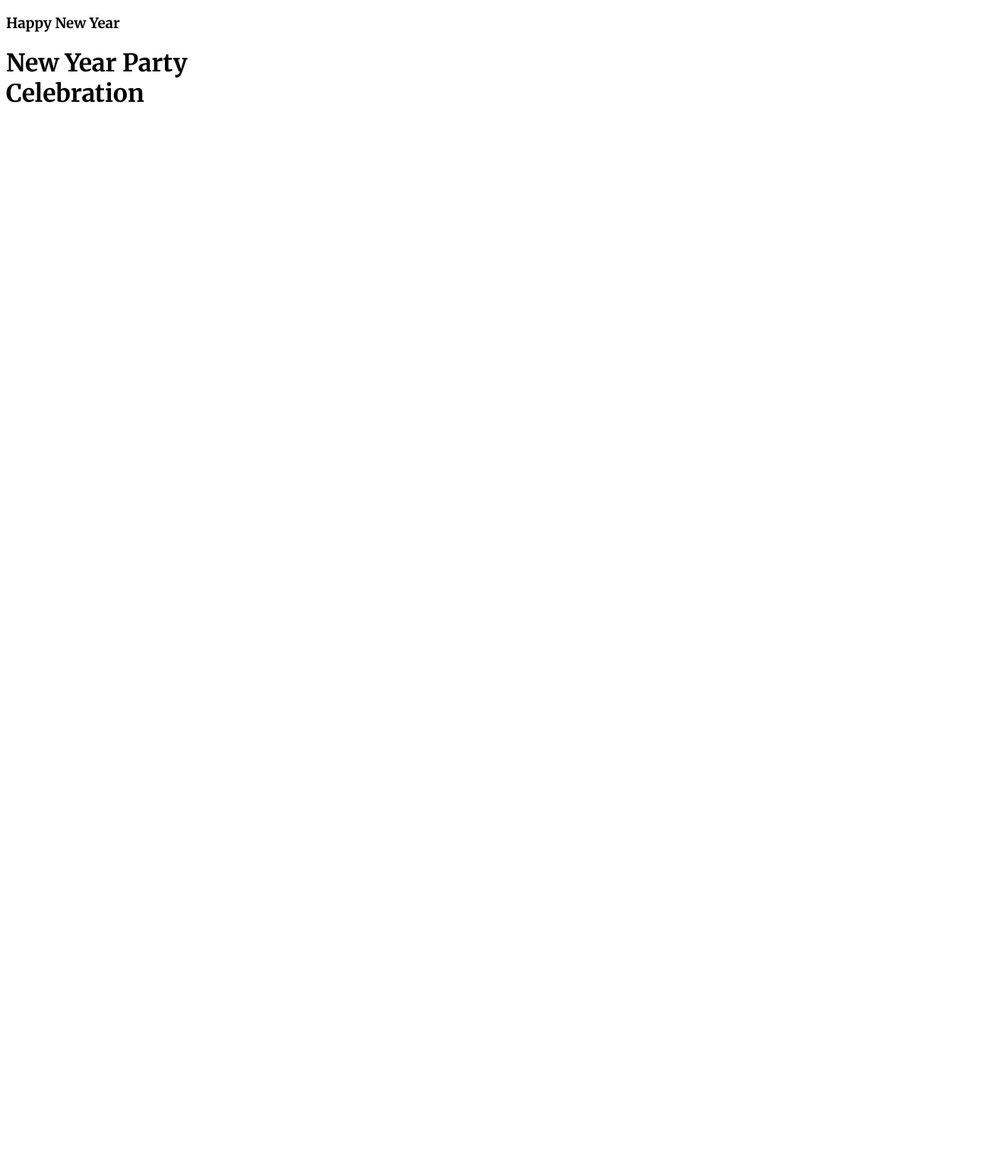
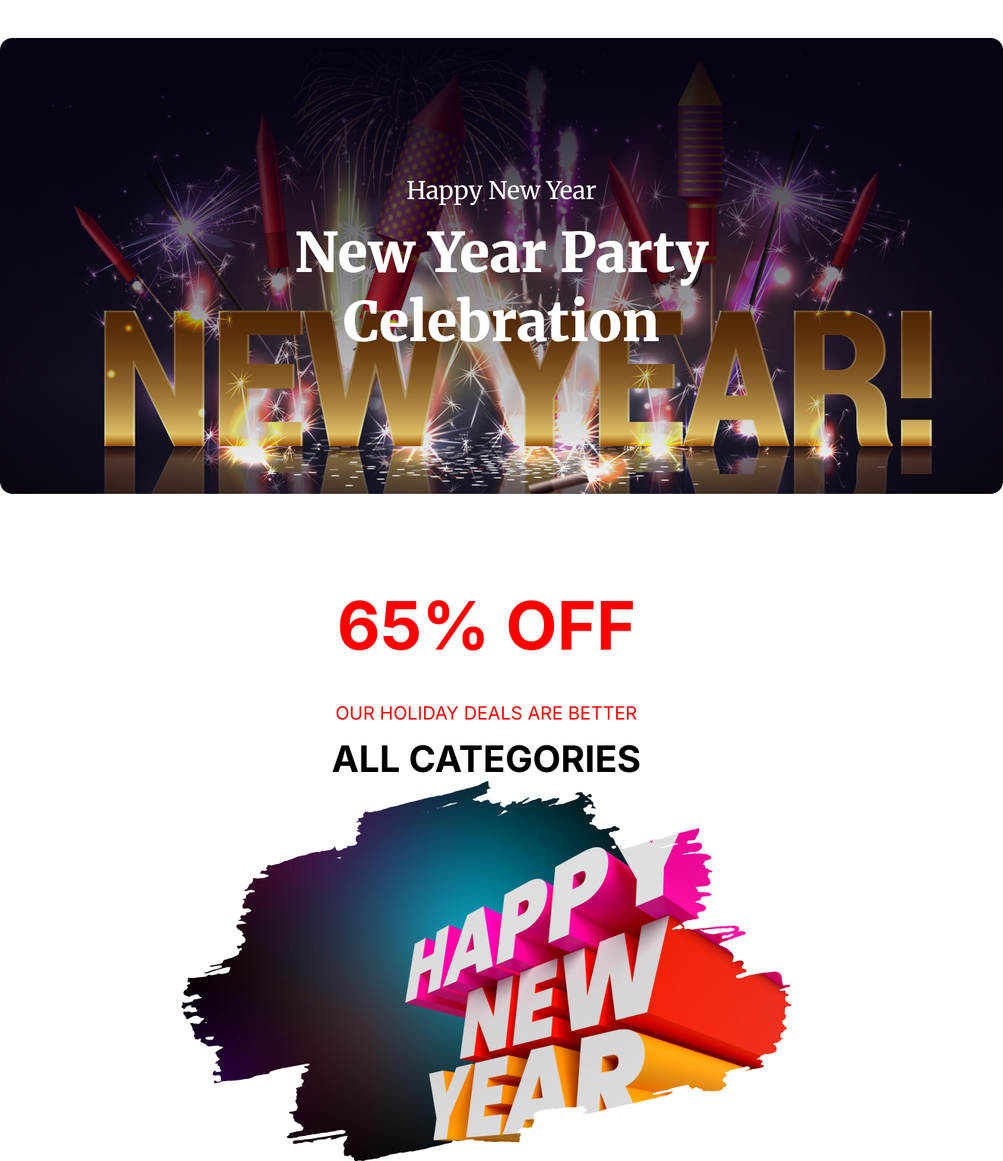
Before and after one commit to Jollypru/New-year-offer, a plain HTML site: page index.html in a window 1280 px wide. Shown: the whole page at 76% size, 1320 px wide, since content can reach past the window. Before the commit the page ends 800 px from the top, so only its background shows below. Drawn offline with Linux system fonts and the light colour scheme.

Commit message:
banner and discount offer added

```diff
--- a/index.html
+++ b/index.html
@@ -7,12 +7,19 @@
     <title>Landing Page Design</title>
 </head>
 <body>
-
+    <header class="banner-container">
+        <div class="banner">
+            <p class="banner-subtitle">Happy New Year</p>
+            <h2 class="banner-title">New Year Party<br>Celebration</h2>
+        </div>
+    </header>
     <main>
-        <div class="banner">
-            <h3 class="banner-subtitle">Happy New Year</h3>
-            <h1 class="banner-title">New Year Party<br>Celebration</h1>
-        </div>
+       <div class="discount">
+         <h1 class="discount-title">65% OFF</h1>
+         <p>OUR HOLIDAY DEALS ARE BETTER</p>
+         <h3>ALL CATEGORIES</h3>
+         <img src="./assets/images/New Year Photo.png" alt="">
+       </div>
     </main>
     <footer>
     </footer>
--- a/styles/banner.css
+++ b/styles/banner.css
@@ -1,6 +1,72 @@
 @import url('https://fonts.googleapis.com/css2?family=Merriweather:ital,wght@0,300;0,400;0,700;0,900;1,300;1,400;1,700;1,900&display=swap');
+@import url('https://fonts.googleapis.com/css2?family=Inter:wght@100..900&family=Merriweather:ital,wght@0,300;0,400;0,700;0,900;1,300;1,400;1,700;1,900&display=swap');
+*{
+    box-sizing: border-box;
+    margin: 0;
+    padding: 0;
+}
 body{
     font-family: "Merriweather", serif;
-   font-weight: 400;
-   font-style: normal;
 }
+
+/* banner section styles */
+.banner-container{
+    /* position: absolute; */
+    width: 1320px;
+    height: 600px;
+    /* left: 140px;
+    right: -140px;
+    top: 50px;
+    bottom: -50px; */
+    margin: 50px auto;
+    border-radius: 16px;
+    background: linear-gradient(180.00deg, rgb(7, 2, 17),rgba(7, 2, 17, 0)), url(../assets/images/Banner\ Image.png);
+    /* background-image: url(../assets/images/Banner\ Image.png); */
+}
+.banner-container{
+    display: flex;
+    justify-content: center;
+    align-items: center;
+}
+.banner-title{
+    font-size: 72px;
+    color: white;
+    text-align: center;
+    font-weight: 900;
+}
+.banner-subtitle{
+    font-size: 32px;
+    color: white;
+    text-align: center;
+    font-weight: 400;
+    margin-bottom: 16px;
+}
+/* main shared styles */
+main{
+    margin-top: 120px;
+}
+/* discount portion styles */
+.discount{
+    display: flex;
+    flex-direction: column;
+    justify-content: center;
+    align-items: center;
+    font-family: "Inter", sans-serif;
+}
+.discount-title{
+    color: red;
+    font-size: 88px;
+    font-weight: 700px;
+    margin-bottom: 48px;
+}
+.discount p{
+    font-size: 24px;
+    font-weight: 500px;
+    color: red;
+    margin-bottom: 16px;
+}
+.discount h3{
+    font-size: 48px;
+    font-weight: 700;
+
+}
```
